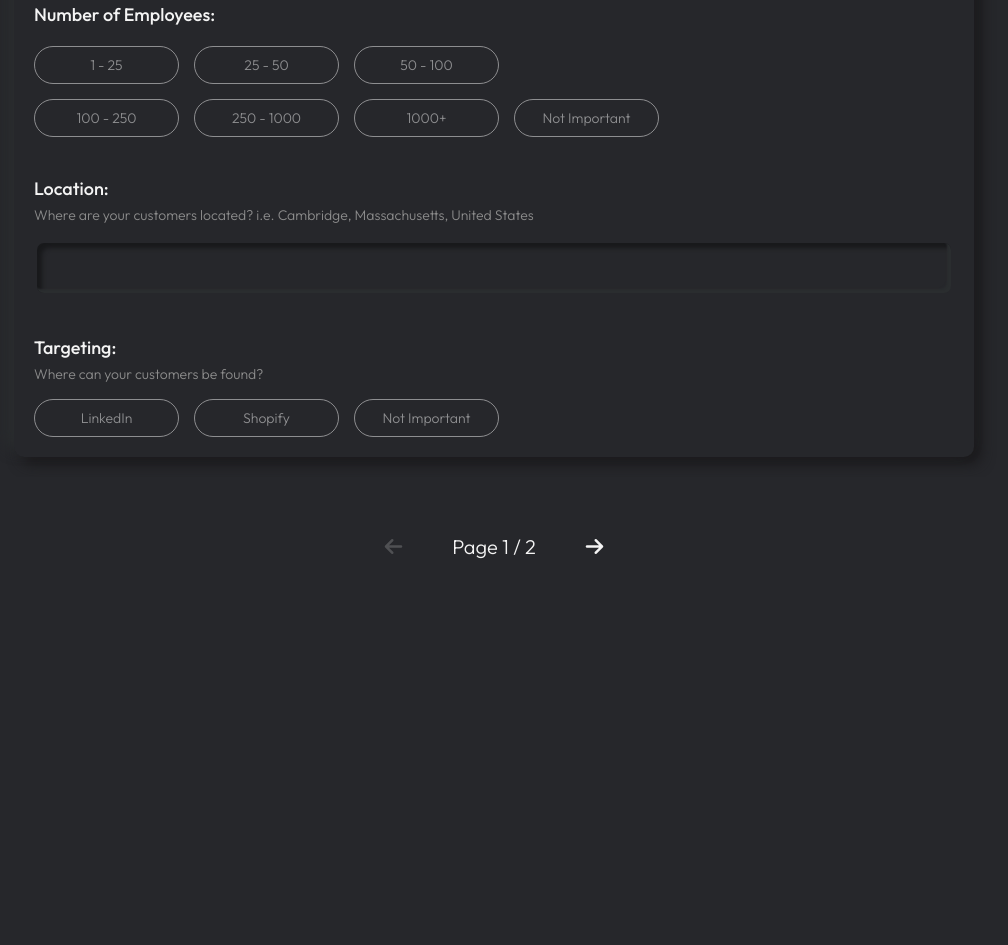
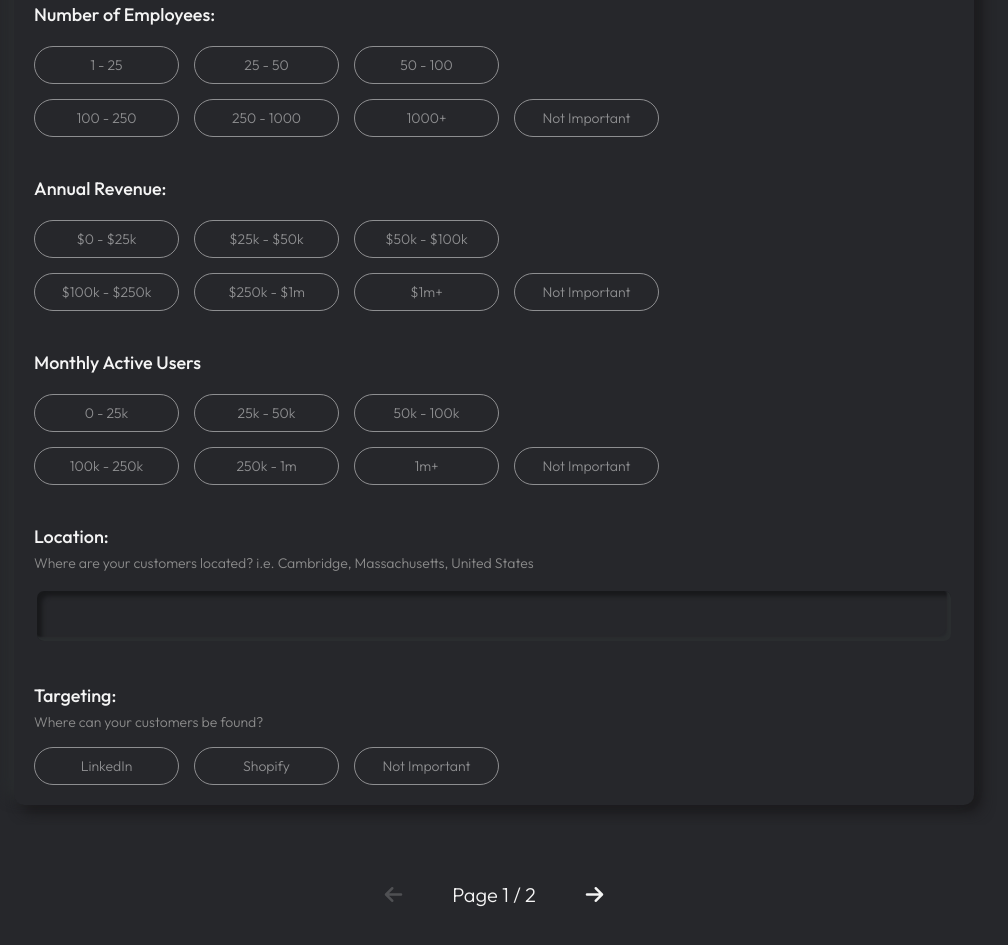
Before and after one commit to keivholding/landing-page-wit, a plain HTML site: page create-campaign.html in a window 1280 px wide. Shown: the part 1039-1984 px from the top of the page, without its empty margins (146-1154 px from the left). Before the commit the page ends 1716 px from the top, so only its background shows below. Drawn offline with Linux system fonts and the light colour scheme.

Commit message:
more things added to the form

```diff
--- a/create-campaign.css
+++ b/create-campaign.css
@@ -209,12 +209,16 @@
   gap: 15px;
 }
 
-.num-employees-container {
+.num-employees-container,
+.annual-revenue-container,
+.monthly-active-users-container {
   display: flex;
   gap: 15px;
 }
 
 .num-employees,
+.annual-revenue,
+.monthly-active-users,
 .btn.location {
   border: 1px solid var(--color-white);
   transition: all 0.3s ease-in-out;
@@ -227,11 +231,15 @@
 }
 
 .num-employees:hover,
+.annual-revenue:hover,
+.monthly-active-users:hover,
 .btn.location:hover {
   opacity: 0.8;
 }
 
 .num-employees.active,
+.annual-revenue.active,
+.monthly-active-users.active,
 .btn.location.active {
   opacity: 1;
   box-shadow: 0px 0px 7px rgba(244, 244, 244, 1);
--- a/create-campaign.html
+++ b/create-campaign.html
@@ -330,7 +330,7 @@
                             </div>
 
 
-                            <div class="input-form">
+                            <div class="input-form has-buttons">
                                 <div class="label-form-and-description">
                                     <label class="label-form subheader-text" for="num-employees">Number of
                                         Employees:</label>
@@ -369,6 +369,105 @@
 
                                     <input type="hidden" class="num-employees-input" id="num-employees-input"
                                         name="num-employees" value="" required>
+
+                                </div>
+                            </div>
+
+                            <div class="input-form has-buttons">
+                                <div class="label-form-and-description">
+                                    <label class="label-form subheader-text" for="annual-revenue">Annual
+                                        Revenue:</label>
+                                    <p class="paragraph-text form-description"></p>
+                                </div>
+
+                                <div class="radio-buttons-container">
+
+                                    <div class="annual-revenue-container first">
+                                        <button id="0-25000" class="btn annual-revenue paragraph-text"
+                                            value="0-25000">$0
+                                            -
+                                            $25k</button>
+
+                                        <button id="25-50" class="btn annual-revenue paragraph-text"
+                                            value="25000-50000">$25k
+                                            -
+                                            $50k</button>
+
+                                        <button id="50-100" class="btn annual-revenue paragraph-text"
+                                            value="50000-100000">
+                                            $50k - $100k</button>
+
+                                    </div>
+
+                                    <div class="annual-revenue-container second">
+
+                                        <button id="100-250" class="btn annual-revenue paragraph-text"
+                                            value="100000-250000">
+                                            $100k - $250k</button>
+
+                                        <button id="250-1000" class="btn annual-revenue paragraph-text"
+                                            value="250000-1000000">
+                                            $250k - $1m</button>
+
+                                        <button id="1000+" class="btn annual-revenue paragraph-text" value="1000000+">
+                                            $1m+</button>
+
+                                        <button id="not-important-employees" class="btn annual-revenue paragraph-text"
+                                            value="not-important">
+                                            Not Important</button>
+                                    </div>
+
+                                    <input type="hidden" class="annual-revenue-input" id="annual-revenue-input"
+                                        name="annual-revenue" value="" required>
+
+                                </div>
+                            </div>
+
+                            <div class="input-form has-buttons">
+                                <div class="label-form-and-description">
+                                    <label class="label-form subheader-text" for="num-employees">Monthly Active
+                                        Users</label>
+                                    <p class="paragraph-text form-description"></p>
+                                </div>
+
+                                <div class="radio-buttons-container">
+
+                                    <div class="monthly-active-users-container first">
+                                        <button id="1-25" class="btn monthly-active-users paragraph-text"
+                                            value="0-25000">0 -
+                                            25k</button>
+
+                                        <button id="25-50" class="btn monthly-active-users paragraph-text"
+                                            value="25000-50000">25k -
+                                            50k</button>
+
+                                        <button id="50-100" class="btn monthly-active-users paragraph-text"
+                                            value="50000-100000">
+                                            50k - 100k</button>
+
+                                    </div>
+
+                                    <div class="monthly-active-users-container second">
+
+                                        <button id="100-250" class="btn monthly-active-users paragraph-text"
+                                            value="100000-250000">
+                                            100k - 250k</button>
+
+                                        <button id="250-1000" class="btn monthly-active-users paragraph-text"
+                                            value="250000-1000000">
+                                            250k - 1m</button>
+
+                                        <button id="1000+" class="btn monthly-active-users paragraph-text"
+                                            value="1000000+">
+                                            1m+</button>
+
+                                        <button id="not-important-employees"
+                                            class="btn monthly-active-users paragraph-text" value="not-important">
+                                            Not Important</button>
+                                    </div>
+
+                                    <input type="hidden" class="monthly-active-users-input"
+                                        id="monthly-active-users-input" name="monthly-active-users" value="" required>
 
                                 </div>
                             </div>
--- a/create-campaign.js
+++ b/create-campaign.js
@@ -9,27 +9,38 @@ allTextarea.forEach((textarea) =>
   })
 );
 
-const allRadioEmployeeBtns = document.querySelectorAll(".num-employees");
-const hiddenInputNumEmployees = document.querySelector(".num-employees-input");
+const hasButtonsForm = document.querySelectorAll(".has-buttons");
 
-// this loops through all of the radio # employee buttons
-allRadioEmployeeBtns.forEach((button) =>
-  button.addEventListener("click", function (e) {
-    // prevent default makes it so that the form isn't submitted
-    e.preventDefault();
+// when any of the form buttons are clicked
+const formButtons = function (e) {
+  // prevent default makes it so that the form isn't submitted
+  e.preventDefault();
 
-    // this selects the button that was clicked even if the font-awesome icon was clicked
-    const clickedButton = e.target.closest(".num-employees");
+  if (!e.target.classList.contains("btn")) return;
 
-    // we are updating the input value based on the button that isclicked!
-    hiddenInputNumEmployees.value = "";
-    hiddenInputNumEmployees.value = clickedButton.value;
+  // this selects the input form (the parent)
+  const inputForm = e.target.closest(".input-form");
+  // this selects the button that was clicked
+  const clickedButton = e.target.closest(".btn");
+  // this selects the input (hidden type) where the value is stored
+  const fieldValue = inputForm.querySelector("input");
+  // this selects all of the buttons
+  const allBtns = inputForm.querySelectorAll(".btn");
 
-    // adding / remove active classes
-    allRadioEmployeeBtns.forEach((button) => button.classList.remove("active"));
+  // we are updating the input value based on the button that is clicked!
+  fieldValue.value = "";
+  fieldValue.value = clickedButton.value;
 
-    clickedButton.classList.add("active");
-  })
+  // remove active classes from all the buttons
+  allBtns.forEach((button) => button.classList.remove("active"));
+
+  // adds active class to the clicked button
+  clickedButton.classList.add("active");
+};
+
+// Loops through the divs that have buttons and adds click event listener
+hasButtonsForm.forEach((btnForm) =>
+  btnForm.addEventListener("click", formButtons)
 );
 
 const allSocialBtns = document.querySelectorAll(".location");
--- a/global.css
+++ b/global.css
@@ -9,7 +9,7 @@
   --color-deepblue: #4d6de0;
   --color-charcoal: #26272b;
   --color-background-dark: #26272b;
-  --color-background-light: #fdf9f7;
+  --color-background-light: #fdf9f3;
   --color-link: #c1c1c1;
   --color-icon-background: #3a3b41;
   --color-divider: #575757;
```
